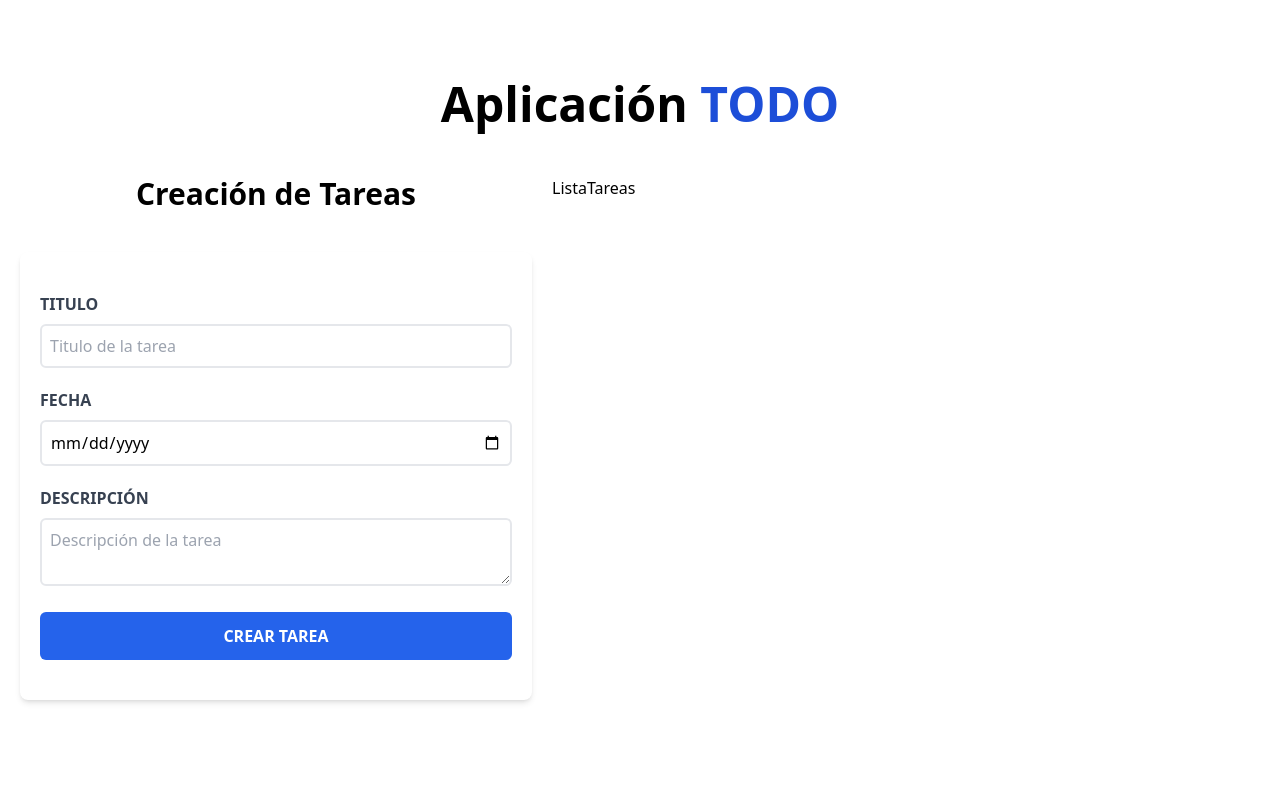
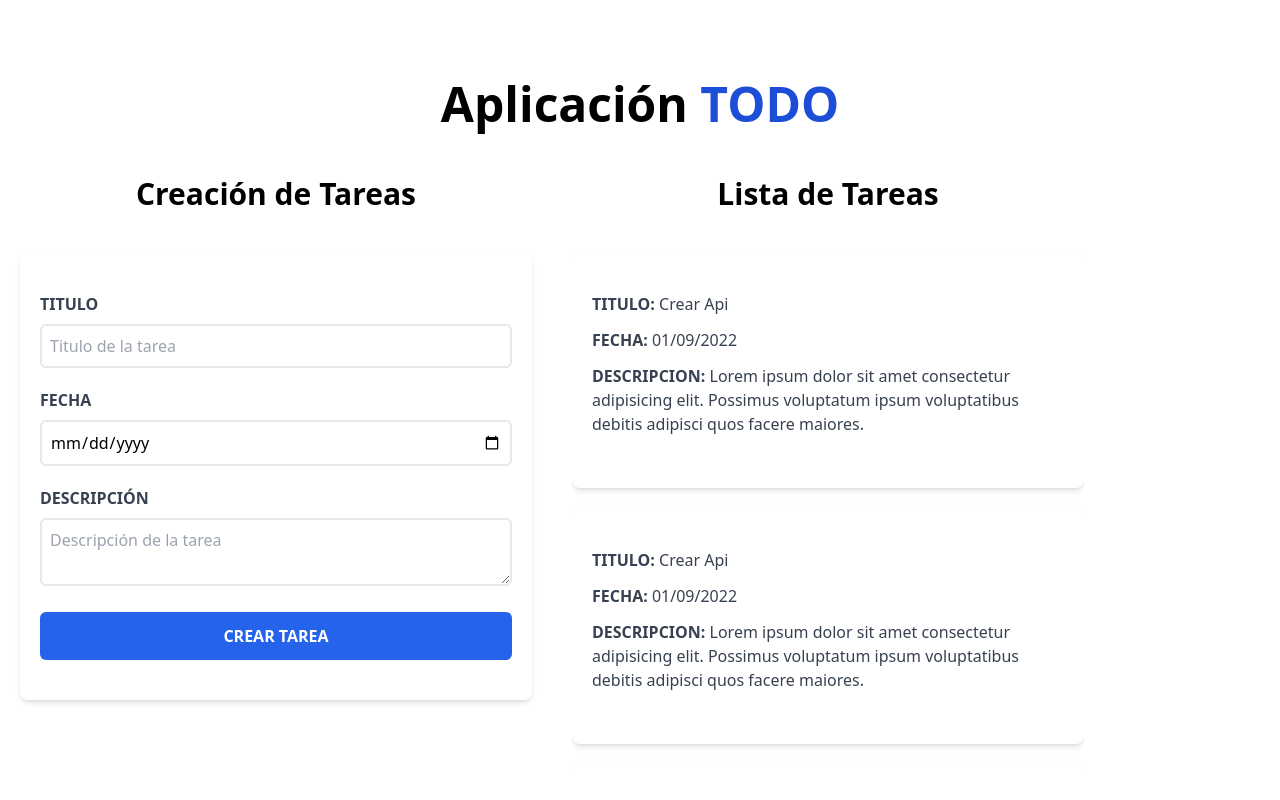
Before and after one commit to yefrid18/react-todo-list, a React (Vite) app: page / in a window 1280 px wide. Shown: the top 800 px of the page. Built offline with nearby package versions, Linux system fonts and the light colour scheme.

Commit message:
componente form listo listar tareas

```diff
--- a/index.html
+++ b/index.html
@@ -4,7 +4,7 @@
     <meta charset="UTF-8" />
     <link rel="icon" type="image/svg+xml" href="/vite.svg" />
     <meta name="viewport" content="width=device-width, initial-scale=1.0" />
-    <title>Vite + React</title>
+    <title>Todo List Yefrid</title>
   </head>
   <body>
     <div id="root"></div>
--- a/src/components/ListaTareas.jsx
+++ b/src/components/ListaTareas.jsx
@@ -1,6 +1,15 @@
+import { Tareas } from "./Tareas"
 
+Tareas
 export const ListaTareas = () => {
   return (
-    <div>ListaTareas</div>
+    <div className="md:w-1/2 lg:w-2/5 mx-5 mb-10 md:h-screen overflow-scroll">
+      <h2 className="font-black text-3xl text-center mb-10">
+        Lista de Tareas
+      </h2>
+    <Tareas />
+    <Tareas />
+    <Tareas />
+    </div>
   )
 }
--- /dev/null
+++ b/src/components/Tareas.jsx
@@ -0,0 +1,19 @@
+
+export const Tareas = () => {
+  return (
+    <div className="bg-white shadow-md px-5 py-10 rounded-lg mt-5">
+        <p className="font-bold mb-3 text-gray-700 uppercase">
+            Titulo:{' '}
+           <span className="font-normal normal-case">Crear Api</span>
+        </p>
+        <p className="font-bold mb-3 text-gray-700 uppercase">
+            Fecha:{' '}
+           <span className="font-normal normal-case">01/09/2022</span>
+        </p>
+        <p className="font-bold mb-3 text-gray-700 uppercase">
+            Descripcion:{' '}
+           <span className="font-normal normal-case">Lorem ipsum dolor sit amet consectetur adipisicing elit. Possimus voluptatum ipsum voluptatibus debitis adipisci quos facere maiores.</span>
+        </p>
+      </div>
+  )
+}
```
